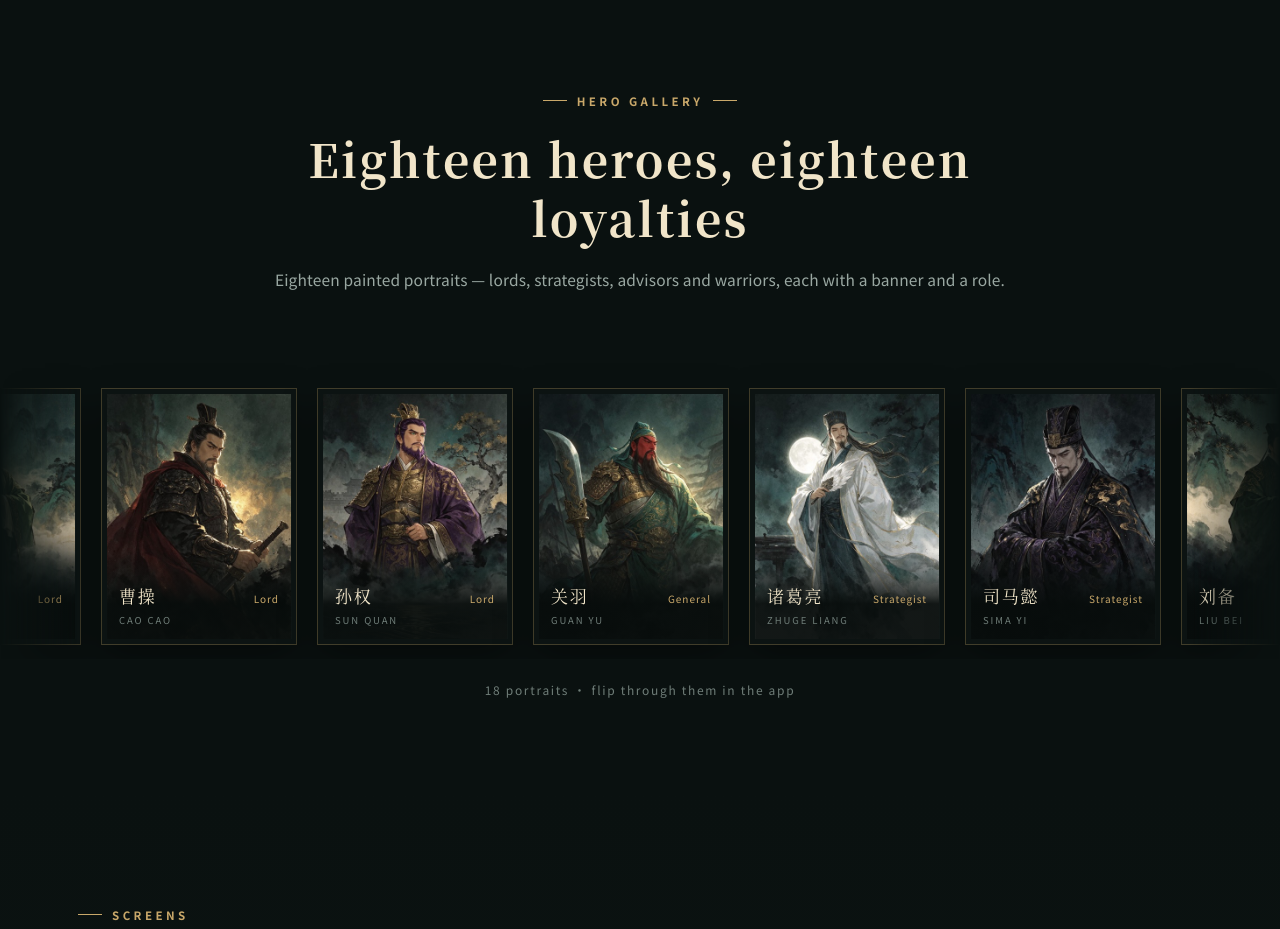
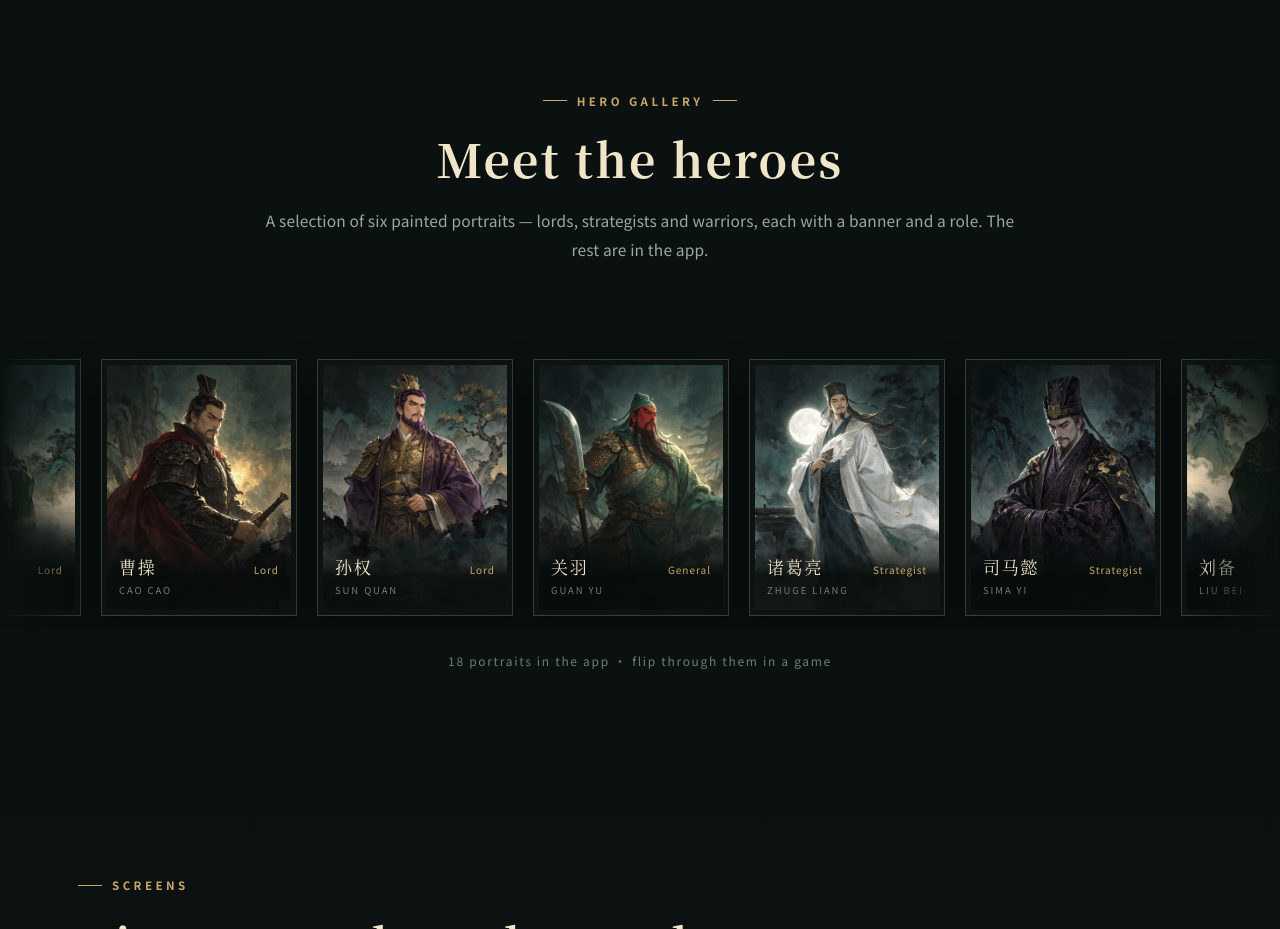
Before and after one commit to NonLoop/my-android-apps-website, a plain HTML site: page sanguo/index.html in a window 1280 px wide. Shown: the part 3300-4229 px from the top of the page. Drawn offline with Linux system fonts and the light colour scheme.

Commit message:
Update gallery copy to match trimmed photo sections

```diff
--- a/cartoon-draw/app.js
+++ b/cartoon-draw/app.js
@@ -63,7 +63,7 @@
       fFreeDesc: '不用注册，没有付费内购；免费下载，打开就画。',
 
       tplKicker: '线稿图鉴',
-      tplTitle: '29 只卡通动物，等你来画',
+      tplTitle: '卡通动物线稿，先睹为快',
       tplLead: '线稿分成陆地与海洋两类，浓淡可调，还能收藏。下面是图鉴中的几位。',
       tplCardName: '卡通动物',
       tplCardRole: '线稿',
@@ -165,7 +165,7 @@
       fFreeTitle: '無帳號無內購',
       fFreeDesc: '不用註冊，沒有付費內購；免費下載，打開就畫。',
       tplKicker: '線稿圖鑑',
-      tplTitle: '29 隻卡通動物，等你來畫',
+      tplTitle: '卡通動物線稿，先睹為快',
       tplLead: '線稿分成陸地與海洋兩類，濃淡可調，還能收藏。下面是圖鑑中的幾位。',
       tplCardName: '卡通動物',
       tplCardRole: '線稿',
@@ -268,7 +268,7 @@
       fFreeDesc: 'No sign-up, no paid in-app purchases. Free to download — open it and draw.',
 
       tplKicker: 'Template gallery',
-      tplTitle: '29 cartoon animals, waiting for you',
+      tplTitle: 'Meet a few cartoon friends',
       tplLead: 'Outlines are grouped into land and ocean, with adjustable strength and favorites. Meet a few of them.',
       tplCardName: 'Cartoon animal',
       tplCardRole: 'Outline',
--- a/sanguo/app.js
+++ b/sanguo/app.js
@@ -83,8 +83,8 @@
       f5Advisors: '张宝 · 张梁', f5Strategists: '波才 · 张曼成', f5Steeds: '黄骠 · 追风', f5Generals: '张燕 · 张牛角',
 
       heroesKicker: '武将图鉴',
-      heroesTitle: '十八位武将，各为其主',
-      heroesLead: '图鉴中收藏十八幅人物立绘：主公、军师、谋士与猛将，阵营与身份一目了然。',
+      heroesTitle: '武将立绘，先睹为快',
+      heroesLead: '精选六幅人物立绘：主公、军师与猛将，阵营与身份一目了然；其余武将在应用内等你翻牌。',
       roleLord: '主公',
       roleGeneral: '名将',
       roleStrategist: '军师',
@@ -92,7 +92,7 @@
       roleCommander: '战将',
       roleVeteran: '老将',
       roleAdvisor: '谋士',
-      heroesNote: '图鉴共 18 幅 · 每局可翻牌查看',
+      heroesNote: '应用内共 18 幅立绘 · 每局可翻牌查看',
 
       shotsKicker: '界面一览',
       shotsTitle: '宣纸棋盘，木纹边框',
@@ -235,8 +235,8 @@
       f5Steeds: '黃驃 · 追風',
       f5Generals: '張燕 · 張牛角',
       heroesKicker: '武將圖鑑',
-      heroesTitle: '十八位武將，各為其主',
-      heroesLead: '圖鑑中收藏十八幅人物立繪：主公、軍師、謀士與猛將，陣營與身份一目瞭然。',
+      heroesTitle: '武將立繪，先睹為快',
+      heroesLead: '精選六幅人物立繪：主公、軍師與猛將，陣營與身份一目瞭然；其餘武將在應用內等你翻牌。',
       roleLord: '主公',
       roleGeneral: '名將',
       roleStrategist: '軍師',
@@ -244,7 +244,7 @@
       roleCommander: '戰將',
       roleVeteran: '老將',
       roleAdvisor: '謀士',
-      heroesNote: '圖鑑共 18 幅 · 每局可翻牌檢視',
+      heroesNote: '應用內共 18 幅立繪 · 每局可翻牌檢視',
       shotsKicker: '介面一覽',
       shotsTitle: '宣紙棋盤，木紋邊框',
       shotsLead: '上一步高亮、將軍提醒、吃子記錄與完整棋譜，都在一屏之內。',
@@ -364,9 +364,9 @@
       f5Advisors: 'Zhang Bao · Zhang Liang', f5Strategists: 'Bo Cai · Zhang Mancheng', f5Steeds: 'Huangbiao · Zhuifeng', f5Generals: 'Zhang Yan · Zhang Niujiao',
 
       heroesKicker: 'Hero gallery',
-      heroesTitle: 'Eighteen heroes, eighteen loyalties',
+      heroesTitle: 'Meet the heroes',
       heroesLead:
-        'Eighteen painted portraits — lords, strategists, advisors and warriors, each with a banner and a role.',
+        'A selection of six painted portraits — lords, strategists and warriors, each with a banner and a role. The rest are in the app.',
       roleLord: 'Lord',
       roleGeneral: 'General',
       roleStrategist: 'Strategist',
@@ -374,7 +374,7 @@
       roleCommander: 'Commander',
       roleVeteran: 'Veteran',
       roleAdvisor: 'Advisor',
-      heroesNote: '18 portraits · flip through them in the app',
+      heroesNote: '18 portraits in the app · flip through them in a game',
 
       shotsKicker: 'Screens',
       shotsTitle: 'Rice-paper board, wood-grain frame',
--- a/sanguo/index.html
+++ b/sanguo/index.html
@@ -340,8 +340,8 @@
     <div class="wrap">
       <div class="section-head center reveal">
         <p class="kicker" data-i18n="heroesKicker">武将图鉴</p>
-        <h2 data-i18n="heroesTitle">十八位武将，各为其主</h2>
-        <p class="section-lead" data-i18n="heroesLead">图鉴中收藏十八幅人物立绘：主公、军师、谋士与猛将，阵营与身份一目了然。</p>
+        <h2 data-i18n="heroesTitle">武将立绘，先睹为快</h2>
+        <p class="section-lead" data-i18n="heroesLead">精选六幅人物立绘：主公、军师与猛将，阵营与身份一目了然；其余武将在应用内等你翻牌。</p>
       </div>
     </div>
 
@@ -366,7 +366,7 @@
       </div>
     </div>
 
-    <p class="heroes-note reveal" data-i18n="heroesNote">图鉴共 18 幅 · 每局可翻牌查看</p>
+    <p class="heroes-note reveal" data-i18n="heroesNote">应用内共 18 幅立绘 · 每局可翻牌查看</p>
   </section>
 
   <!-- =========================== SCREENSHOTS =========================== -->
```
Also changed, not shown: cartoon-draw/index.html (+1 -1 lines).
